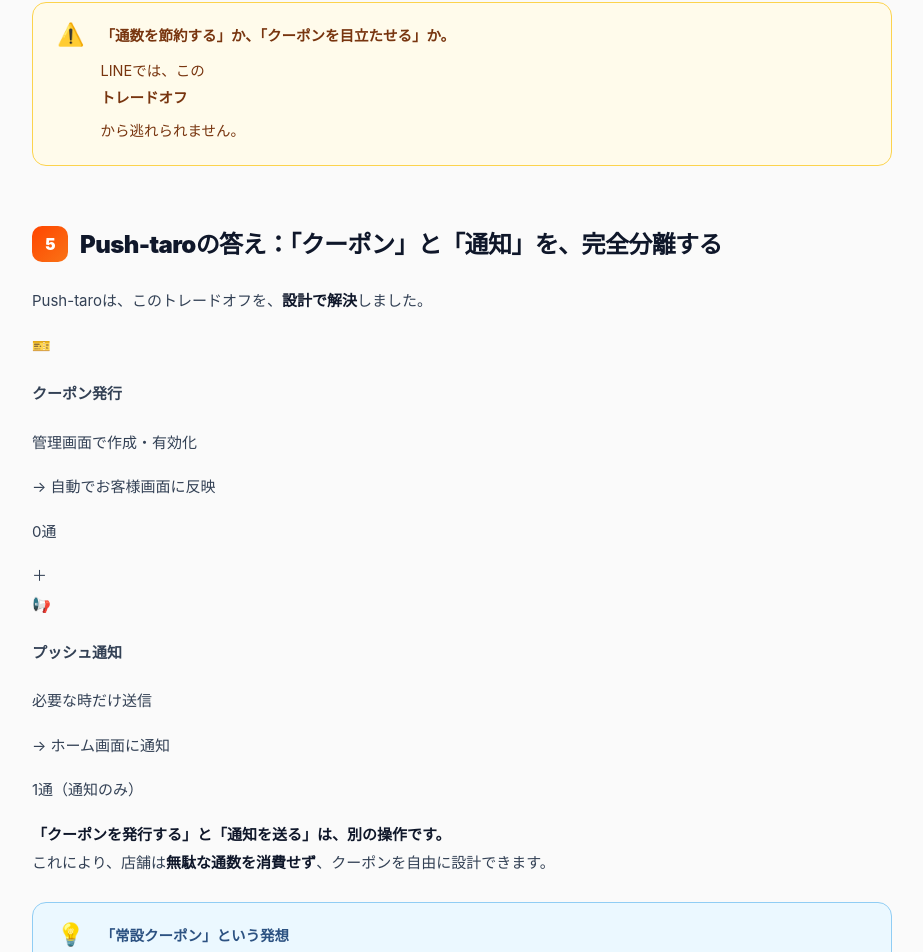
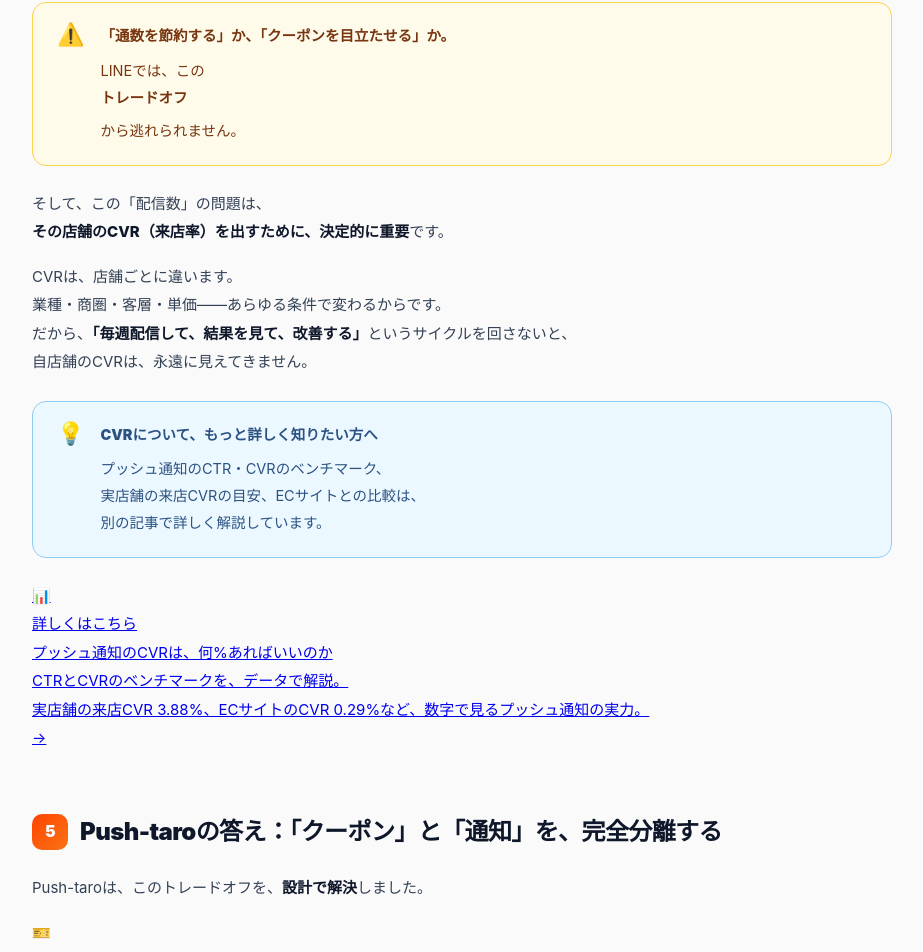
Before and after one commit to thellcishii-lang/push-taro, a Next.js app: page /guide/line-comparison in a window 1280 px wide. Shown: the part 5113-6065 px from the top of the page, without its empty margins (178-1101 px from the left). Built offline with nearby package versions, Linux system fonts and the light colour scheme; no server answers.

Commit message:
Update LineComparisonClient.tsx

```diff
--- a/app/guide/line-comparison/LineComparisonClient.tsx
+++ b/app/guide/line-comparison/LineComparisonClient.tsx
@@ -357,13 +357,51 @@ export default function LineComparisonClient() {
             </div>
           </div>
 
-          <div className="g-callout warn">
+                    <div className="g-callout warn">
             <span className="ico">⚠️</span>
             <div>
               <p><strong>「通数を節約する」か、「クーポンを目立たせる」か。</strong></p>
               <p>LINEでは、この<strong>トレードオフ</strong>から逃れられません。</p>
             </div>
           </div>
+
+          {/* ★ ここに追加 */}
+          <p>
+            そして、この「配信数」の問題は、<br />
+            <strong>その店舗のCVR（来店率）を出すために、決定的に重要</strong>です。
+          </p>
+
+          <p>
+            CVRは、店舗ごとに違います。<br />
+            業種・商圏・客層・単価——あらゆる条件で変わるからです。<br />
+            だから、<strong>「毎週配信して、結果を見て、改善する」</strong>というサイクルを回さないと、<br />
+            自店舗のCVRは、永遠に見えてきません。
+          </p>
+
+          <div className="g-callout info">
+            <span className="ico">💡</span>
+            <div>
+              <p><strong>CVRについて、もっと詳しく知りたい方へ</strong></p>
+              <p>
+                プッシュ通知のCTR・CVRのベンチマーク、<br />
+                実店舗の来店CVRの目安、ECサイトとの比較は、<br />
+                別の記事で詳しく解説しています。
+              </p>
+            </div>
+          </div>
+
+          <Link href="/guide/push-notification-metrics" className="next-article">
+            <div className="next-article-icon">📊</div>
+            <div className="next-article-body">
+              <div className="next-article-label">詳しくはこちら</div>
+              <div className="next-article-title">プッシュ通知のCVRは、何%あればいいのか</div>
+              <div className="next-article-desc">
+                CTRとCVRのベンチマークを、データで解説。<br />
+                実店舗の来店CVR 3.88%、ECサイトのCVR 0.29%など、数字で見るプッシュ通知の実力。
+              </div>
+            </div>
+            <div className="next-article-arrow">→</div>
+          </Link>
 
           {/* ============================================================
               5. Push-taroの答え：完全分離
```
